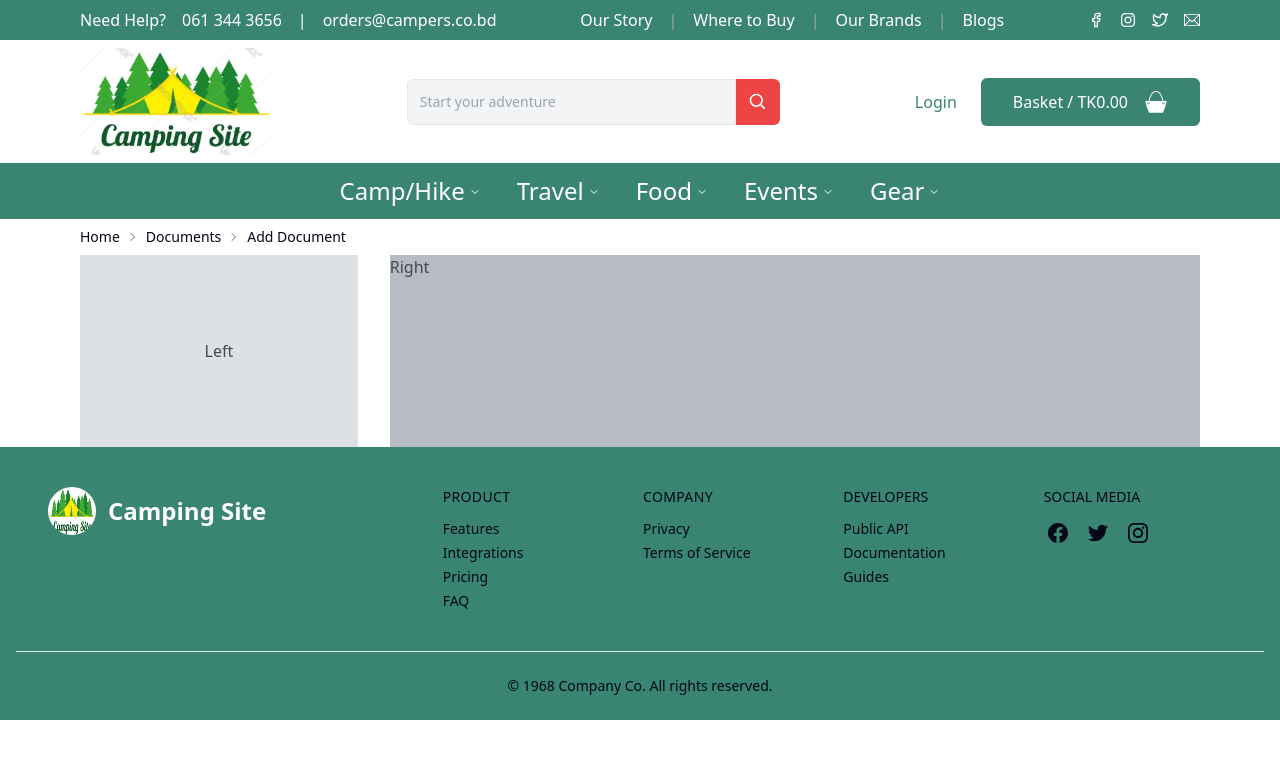
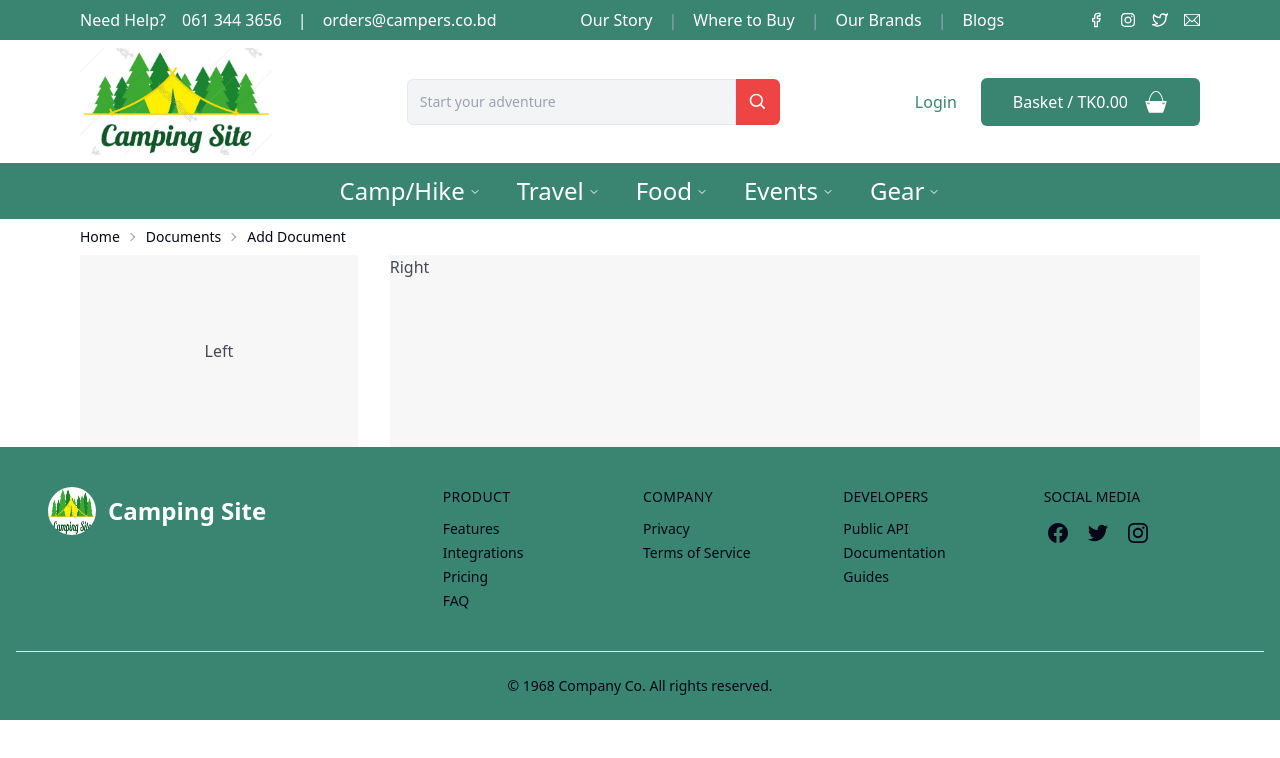
Before and after one commit to Taiyob/campers-client, a React (Vite) app: page /products in a window 1280 px wide. Shown: the top 758 px of the page. Built offline with nearby package versions, Linux system fonts and the light colour scheme.

Commit message:
product page design

```diff
--- a/src/pages/Product.tsx
+++ b/src/pages/Product.tsx
@@ -17,10 +17,10 @@ const Product = () => {
         role="status"
         className="space-y-8 animate-pulse md:space-y-0 md:space-x-8 rtl:space-x-reverse md:flex "
       >
-        <div className="flex items-center justify-center w-full h-48 bg-gray-300 sm:w-96 dark:bg-gray-700">
+        <div className="flex items-center justify-center w-full h-48 bg-[#f5f5f5] sm:w-96 dark:bg-gray-700">
           <h1>Left</h1>
         </div>
-        <div className="w-full bg-gray-400">
+        <div className="w-full bg-[#f5f5f5]">
           <h1>Right</h1>
         </div>
         <span className="sr-only">Loading...</span>
```
